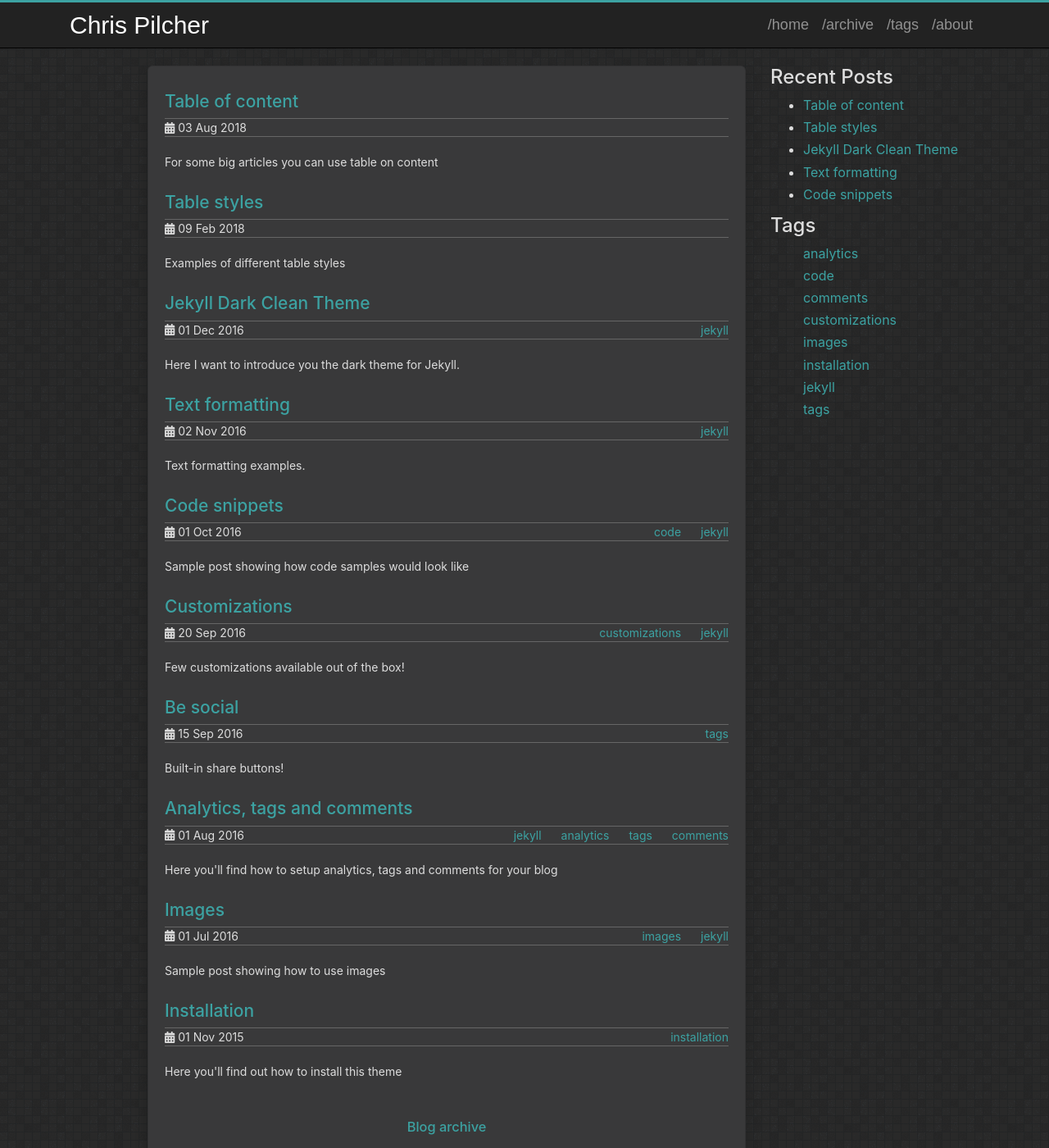
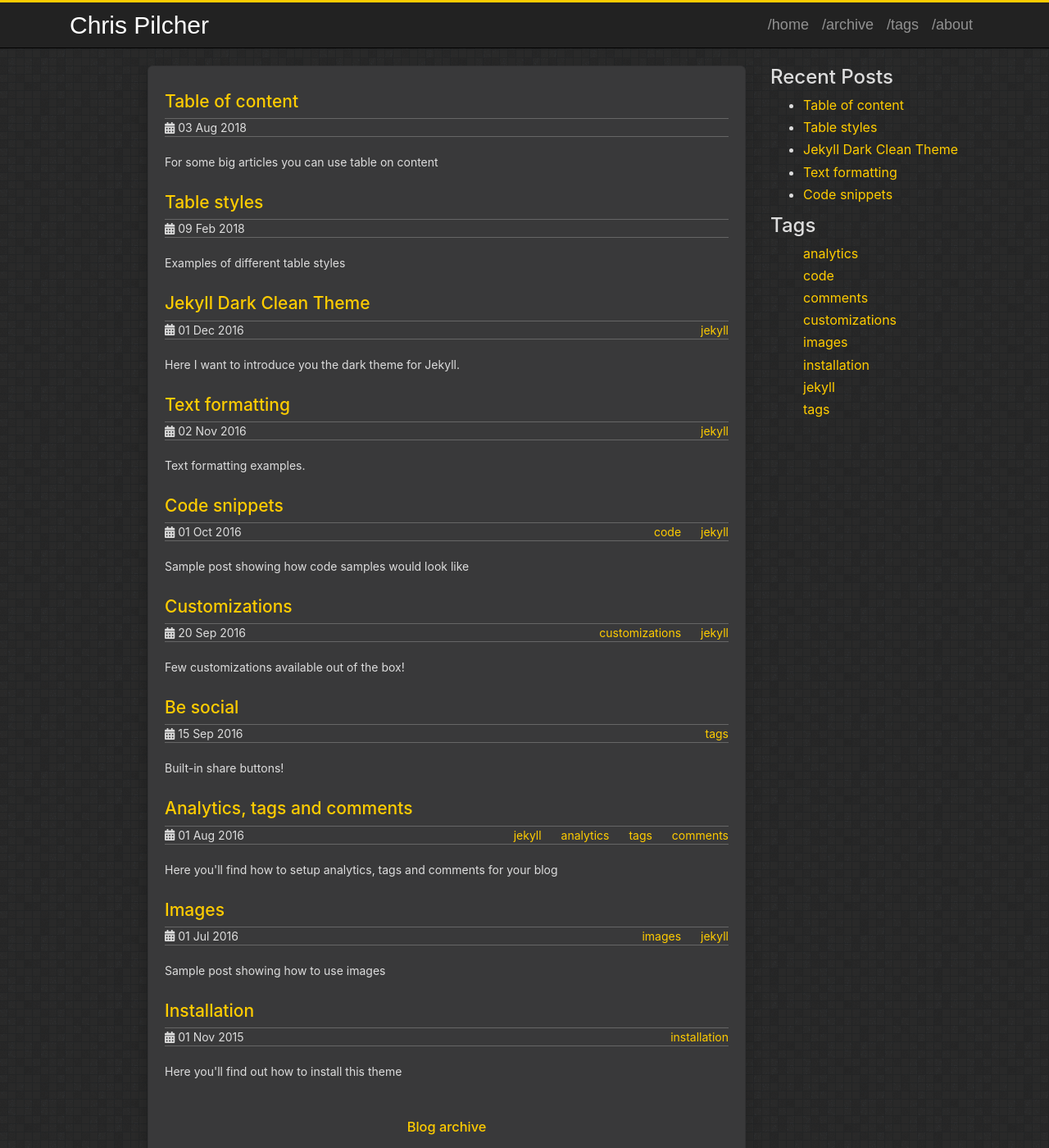
Before and after one commit to chris-pilcher/chris-pilcher.github.io, a Jekyll site: the page built from index.html, in a window 1280 px wide and 1400 px high. Shown: the whole window at 82% size. Built offline with Jekyll 4.4.1, drawn with Linux system fonts in a browser that asks for light colours.

Commit message:
Theme changes

```diff
--- a/assets/css/theme.scss
+++ b/assets/css/theme.scss
@@ -17,12 +17,13 @@
 //********************************************************
 
 // Several accent colors, choose one or create your own!
-$accent-color: #3CA2A2;    // original =)
+//$accent-color: #3CA2A2;    // original =)
 //$accent-color: #C38FD6;  // velvet
 //$accent-color: #8FD6B3;  // greenish
 //$accent-color: #35B4DE;  // bluish
 //$accent-color: #D2E354;  // yellowish
 //$accent-color: #52B54B;  // green
+$accent-color: #FFCC00;    // original =)
 
 $font-color: #dddddd;
 $background-color: #292929;
@@ -256,7 +257,7 @@ nav {
   font-size: 18px;
   font-family: "Ubuntu", sans-serif;
   padding: 0 10px !important;
-  border-top: 3px #3CA2A2 solid;
+  border-top: 3px $accent-color solid;
   border-bottom: 1px #000000 solid;
   .navbar-brand, .nav-link {
    color: #777;
```
